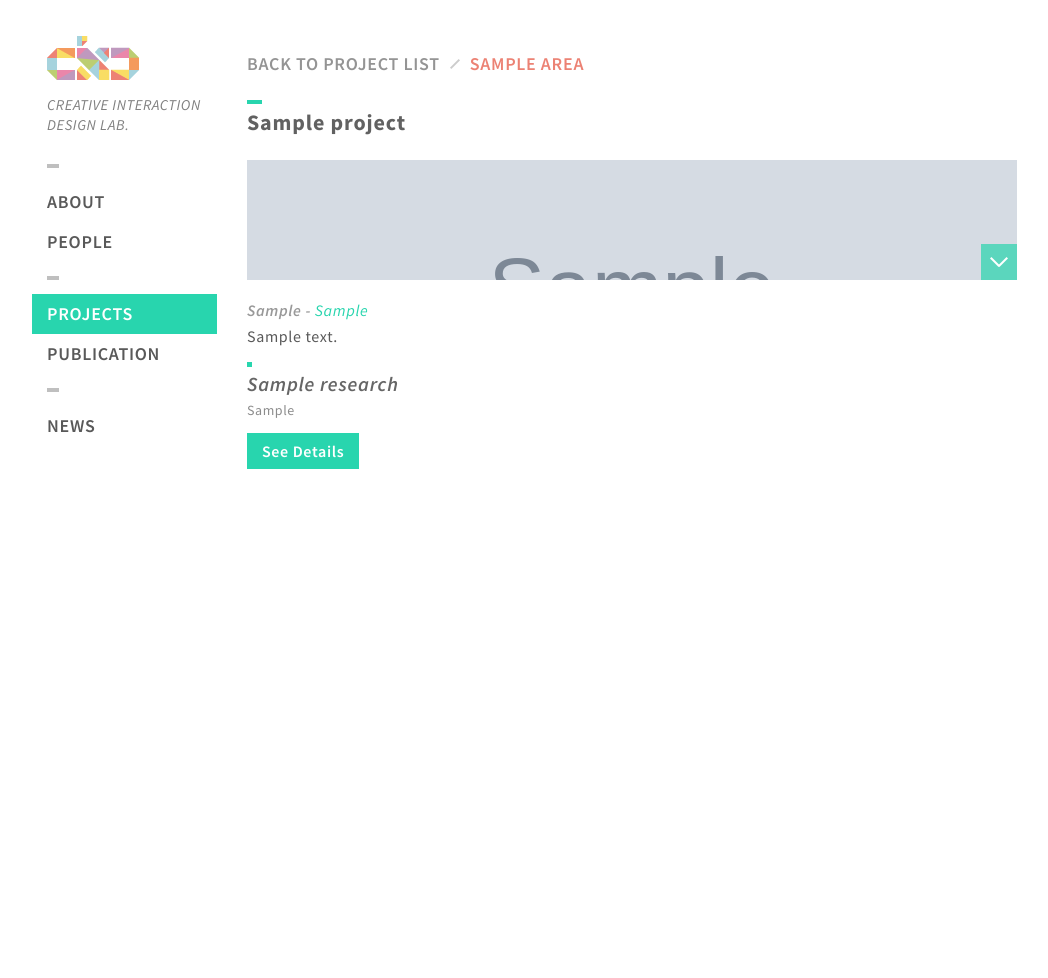
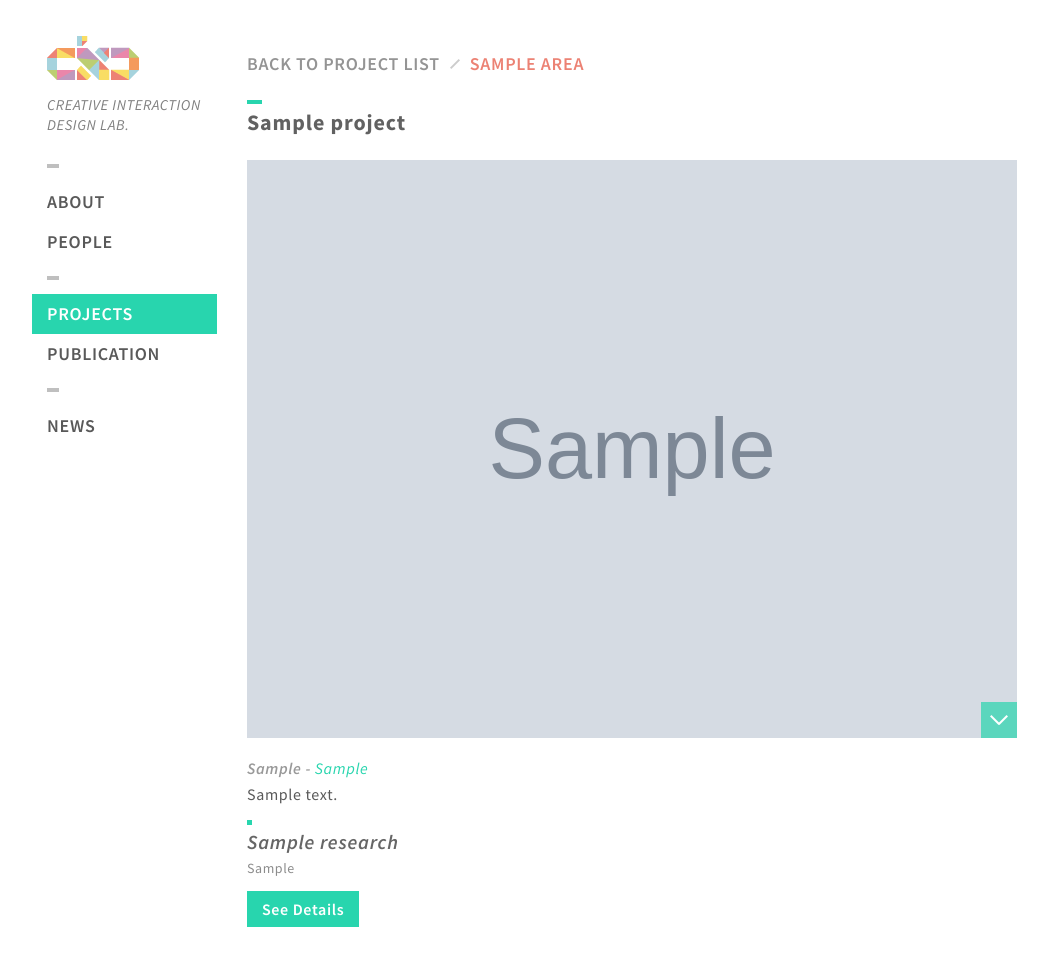
Before and after one commit to cixd/cixd, a Django app: page /projects/list/1/ in a window 1280 px wide. Shown: the whole page, without its empty margins (108-1156 px from the left). Before the commit the page ends 469 px from the top, so only its background shows below. Run offline with Django 3.2, Linux system fonts and the light colour scheme; tables that the repository leaves empty hold one stand-in row (values such as "Sample post"); grey boxes marked "Sample" are stand-in pictures; some libraries are stand-ins or nearby versions.

Commit message:
modified bugs related to photo folder (in the project list page).

```diff
--- a/static/css/projects-list.css
+++ b/static/css/projects-list.css
@@ -13,14 +13,14 @@
 
 .folded-image{
     width: 100%;
-    height: 120px;
+    /*height: 120px;*/
     overflow: hidden;
     position: relative;
 }
 
 .folded-image img{
     width: 100%;
-    margin-top: -160px;
+    /* margin-top: -160px; */
 }
 
 .folded-image .image-expand{
--- a/templates/projects/list.html
+++ b/templates/projects/list.html
@@ -57,10 +57,12 @@
                         {% for image in research.images.all %}
                         <div class="research-image folded-image">
                             <img src="{{ image.image.url }}">
+                            <!--
                             <button class="image-expand">
                                 <span class="image-expand-left">\</span>
                                 <span class="image-expand-right">/</span>
                             </button>
+                            -->
                         </div>
                         <p class="research-image-caption">{{ image.caption }}</p>
                         {% endfor %}
```
